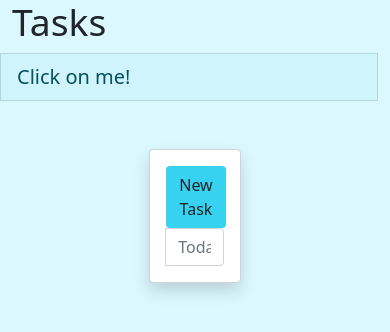
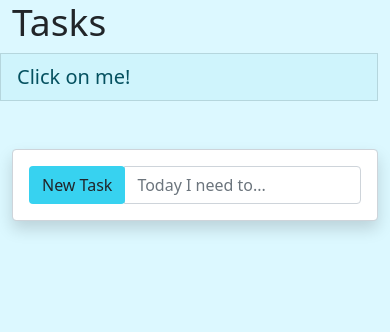
Before and after one commit to blakelinkd/react-todo, a React (Create React App) app: page / in a window 390 px wide. Shown: the top 332 px of the page. Built offline with nearby package versions, Linux system fonts and the light colour scheme.

Commit message:
iput field
Changed the width on the add task input field because it was too small on mobile devices.

```diff
--- a/src/App.js
+++ b/src/App.js
@@ -56,7 +56,7 @@ function App() {
             console.log(todoItems);
           }}
         >
-          <div className="mt-5 form-control input-group mb-3 fixed-middle w-25 mx-auto shadow p-3 mb-5 bg-body rounded">
+          <div className="mt-5 form-control input-group mb-3 fixed-middle w-80 mx-auto shadow p-3 mb-5 bg-body rounded">
             <div className="input-group-prepend">
               <button
                 type="button"
```
